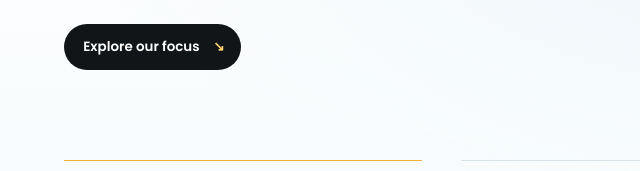
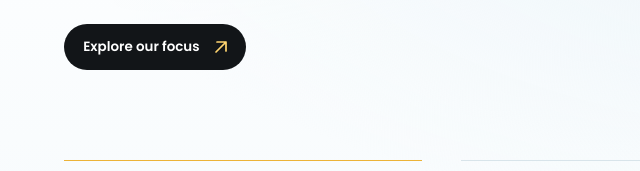
Before and after one commit to KiTaA10/ousach-capital-mockup, a plain HTML site: page index.html in a window 1280 px wide. Shown: the part 479-650 px from the top of the page, 0-640 px from the left. Drawn offline with Linux system fonts and the light colour scheme.

Commit message:
Fix mobile focus arrow rendering

```diff
--- a/css/site.css
+++ b/css/site.css
@@ -127,6 +127,8 @@ section[id] { scroll-margin-top: 1.5rem; }
 .hero-intro { max-width: 29rem; color: var(--muted); font-size: clamp(1rem, 1.35vw, 1.14rem); line-height: 1.76; }
 .button { display: inline-flex; align-items: center; gap: .85rem; min-height: 2.9rem; margin-top: 1.7rem; padding: .65rem 1.05rem .65rem 1.2rem; border-radius: 999px; background: var(--ink); color: var(--white); font-size: .84rem; font-weight: 600; }
 .button span { color: #ffd570; }
+.button-arrow { display: inline-grid; width: 1rem; height: 1rem; place-items: center; color: #ffd570; }
+.button-arrow svg { width: 100%; height: 100%; fill: none; stroke: currentColor; stroke-width: 1.7; stroke-linecap: round; stroke-linejoin: round; }
 .button:hover { background: #25485c; }
 .mandate { display: grid; grid-template-columns: repeat(3, minmax(0, 1fr)); gap: clamp(.85rem, 3vw, 2.5rem); padding-bottom: 2.2rem; }
 .mandate > div { padding-top: .8rem; border-top: 1px solid var(--line); }
--- a/index.html
+++ b/index.html
@@ -40,7 +40,7 @@
           <p class="eyebrow">EARLY STAGE INVESTMENTS</p>
           <h1 id="hero-title"><span class="hero-first-line">No-nonsense</span><br><span>capital.</span></h1>
           <p class="hero-intro">We back early-stage founders in markets we know, with a focus on iGaming. We decide quickly and give founders room to build.</p>
-          <a class="button" href="#focus">Explore our focus <span aria-hidden="true">↘</span></a>
+          <a class="button" href="#focus">Explore our focus <span class="button-arrow" aria-hidden="true"><svg viewBox="0 0 16 16"><path d="M4 3h9v9M13 3 3 13"/></svg></span></a>
         </div>
         <img class="hero-art" src="assets/images/hero-sphere.webp" width="1254" height="1254" alt="" fetchpriority="high">
       </div>
```
